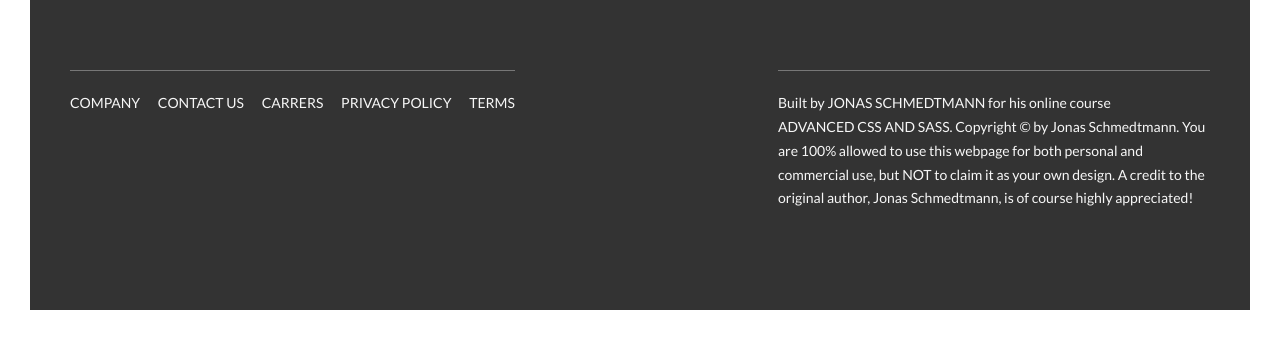
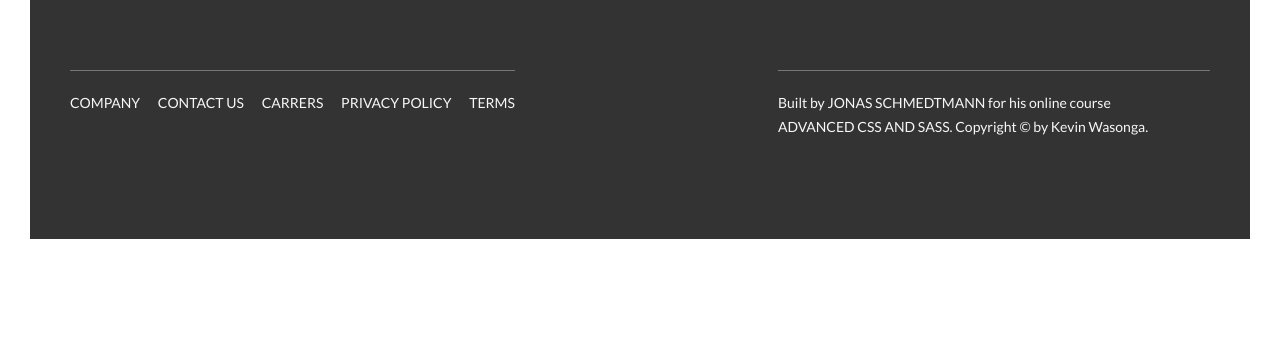
Before and after one commit to DevArtist254/Natours-Exciting-tours-for-adventurous-people, a website: page index.html in a window 1280 px wide. Shown: the part 5815-6155 px from the top of the page. After the commit the page ends 6084 px from the top, so only its background shows below. Drawn offline with Linux system fonts and the light colour scheme.

Commit message:
update copyrights

```diff
--- a/index.html
+++ b/index.html
@@ -391,9 +391,7 @@
                 <div class="col-1-of-2">
                     <p class="footer__copyright">
                         Built by <a href="#" class="footer__link">Jonas Schmedtmann</a> for his online course <a href="#" class="footer__link">Advanced CSS and Sass</a>.
-                        Copyright &copy; by Jonas Schmedtmann. You are 100% allowed to use this webpage for both personal
-                        and commercial use, but NOT to claim it as your own design. A credit to the original author, Jonas
-                        Schmedtmann, is of course highly appreciated!
+                        Copyright &copy; by Kevin Wasonga.
                     </p>
                 </div>
             </div>
```
